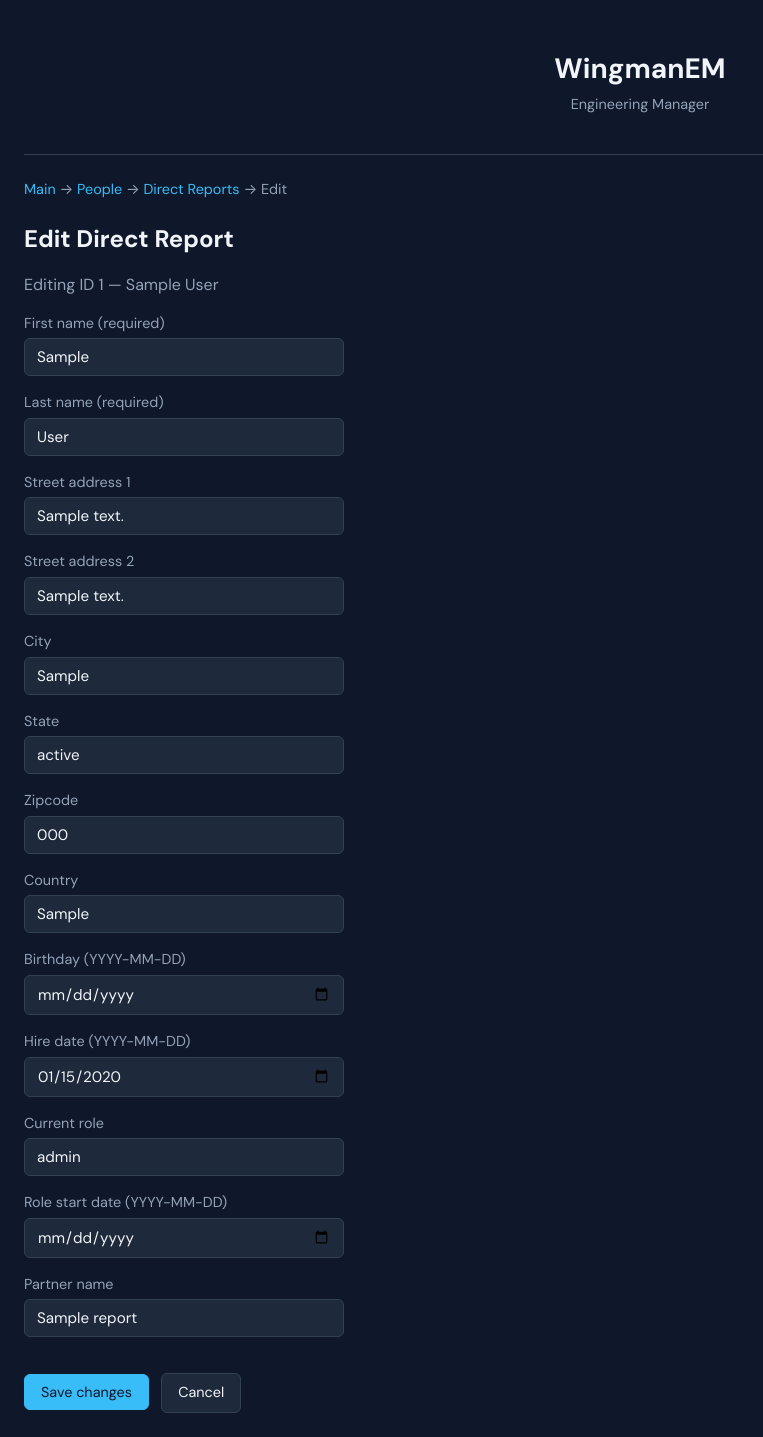
After one commit to bforsberg-uvu/WingmanEM, a Flask app: page /people/direct-reports/edit/1 in a window 1280 px wide. The commit adds this page. Shown: the whole page, without its empty margins (0-763 px from the left). Run offline with Flask 3, Linux system fonts and the light colour scheme; tables that the repository leaves empty hold one stand-in row (values such as "Sample post").

Commit message:
Direct report edit/delete flows and table action UI fixes
- Add GET/POST routes for edit and delete-with-confirm; templates for
  edit form and delete confirmation; cascade goals, 1:1, and comp data.
- Direct reports table: Edit/Delete links with flex layout; CSS fixes
  for nowrap, actions column width, and table-layout auto to avoid clipping.
- Update project_plan and related app module hooks as needed.

Made-with: Cursor

```diff
--- a/static/css/style.css
+++ b/static/css/style.css
@@ -215,6 +215,26 @@ a:hover {
   font-size: 0.8rem;
 }
 
+/* Row action buttons: Edit left, Delete right — nowrap so fixed-layout tables
+   cannot squeeze the column and stack buttons vertically */
+.table-actions {
+  display: inline-flex;
+  flex-direction: row;
+  flex-wrap: nowrap;
+  align-items: center;
+  gap: 0.5rem;
+  white-space: nowrap;
+}
+.table-wrap td.table-actions {
+  min-width: 12rem;
+  width: auto;
+  padding-right: 0.75rem;
+  box-sizing: border-box;
+}
+.table-actions .btn {
+  flex-shrink: 0;
+}
+
 /* Breadcrumb / back link */
 .breadcrumb {
   margin-bottom: 1rem;
@@ -228,17 +248,23 @@ a:hover {
 /* Tables — use full horizontal space; scroll only when content is wider than viewport */
 .table-wrap {
   overflow-x: auto;
+  overflow-y: visible;
   margin: 1rem 0;
   border-radius: 8px;
   border: 1px solid var(--border);
   -webkit-overflow-scrolling: touch;
+  /* Keeps the last column from looking clipped against the inner edge when scrolled flush right */
+  padding-inline: 2px;
+  box-sizing: border-box;
 }
 .table-wrap table {
   width: 100%;
   min-width: max-content;
   border-collapse: collapse;
   font-size: 0.9rem;
-  table-layout: fixed;
+  /* auto: respect cell min-widths so wide tables scroll instead of clipping
+     the last column (e.g. Edit/Delete on direct reports). */
+  table-layout: auto;
 }
 table {
   width: 100%;
--- /dev/null
+++ b/templates/direct_report_edit.html
@@ -0,0 +1,43 @@
+{% extends "base.html" %}
+{% block title %}Edit Direct Report — WingmanEM{% endblock %}
+
+{% block breadcrumb %}
+  <div class="breadcrumb"><a href="{{ url_for('index') }}">Main</a> → <a href="{{ url_for('people_menu') }}">People</a> → <a href="{{ url_for('direct_reports_list') }}">Direct Reports</a> → Edit</div>
+{% endblock %}
+
+{% block content %}
+  <h2 style="margin-bottom: 1rem;">Edit Direct Report</h2>
+  <p class="text-muted" style="margin-bottom: 1rem;">Editing ID {{ report.get('id') }} — {{ report.get('first_name', '') }} {{ report.get('last_name', '') }}</p>
+  <form method="post" action="{{ url_for('direct_report_edit', item_id=report.get('id')) }}">
+    <label>First name (required)</label>
+    <input type="text" name="first_name" required value="{{ report.get('first_name', '') }}">
+    <label>Last name (required)</label>
+    <input type="text" name="last_name" required value="{{ report.get('last_name', '') }}">
+    <label>Street address 1</label>
+    <input type="text" name="street_address_1" value="{{ report.get('street_address_1') or '' }}">
+    <label>Street address 2</label>
+    <input type="text" name="street_address_2" value="{{ report.get('street_address_2') or '' }}">
+    <label>City</label>
+    <input type="text" name="city" value="{{ report.get('city') or '' }}">
+    <label>State</label>
+    <input type="text" name="state" value="{{ report.get('state') or '' }}">
+    <label>Zipcode</label>
+    <input type="text" name="zipcode" value="{{ report.get('zipcode') or '' }}">
+    <label>Country</label>
+    <input type="text" name="country" value="{{ report.get('country') or '' }}">
+    <label>Birthday (YYYY-MM-DD)</label>
+    <input type="date" name="birthday" value="{{ report.get('birthday') or '' }}">
+    <label>Hire date (YYYY-MM-DD)</label>
+    <input type="date" name="hire_date" value="{{ report.get('hire_date') or '' }}">
+    <label>Current role</label>
+    <input type="text" name="current_role" value="{{ report.get('current_role') or '' }}">
+    <label>Role start date (YYYY-MM-DD)</label>
+    <input type="date" name="role_start_date" value="{{ report.get('role_start_date') or '' }}">
+    <label>Partner name</label>
+    <input type="text" name="partner_name" value="{{ report.get('partner_name') or '' }}">
+    <div class="form-actions">
+      <button type="submit" class="btn btn-primary">Save changes</button>
+      <a href="{{ url_for('direct_reports_list') }}" class="btn">Cancel</a>
+    </div>
+  </form>
+{% endblock %}
--- a/web_app.py
+++ b/web_app.py
@@ -106,22 +106,55 @@ def direct_report_add():
     return redirect(url_for("direct_reports_list"))
 
 
-@app.route("/people/direct-reports/delete", methods=["POST"])
-def direct_report_delete():
-    rid = request.form.get("id")
-    if rid:
-        try:
-            target_id = int(rid)
-            index = next(
-                (i for i, r in enumerate(app_module.direct_reports) if r.get("id") == target_id),
-                None,
-            )
-            if index is not None:
-                app_module._delete_goals_for_direct_report(target_id)
-                app_module.direct_reports.pop(index)
-                app_module._save_direct_reports()
-        except ValueError:
-            pass
+@app.route("/people/direct-reports/edit/<int:item_id>", methods=["GET", "POST"])
+def direct_report_edit(item_id):
+    """Edit an existing direct report (same fields as add)."""
+    report = next((r for r in app_module.direct_reports if r.get("id") == item_id), None)
+    if report is None:
+        return redirect(url_for("direct_reports_list"))
+    if request.method == "GET":
+        return render_template("direct_report_edit.html", report=report)
+    updated = {
+        "id": item_id,
+        "first_name": request.form.get("first_name", "").strip() or "Unknown",
+        "last_name": request.form.get("last_name", "").strip() or "Unknown",
+        "street_address_1": request.form.get("street_address_1", "").strip() or None,
+        "street_address_2": request.form.get("street_address_2", "").strip() or None,
+        "city": request.form.get("city", "").strip() or None,
+        "state": request.form.get("state", "").strip() or None,
+        "zipcode": request.form.get("zipcode", "").strip() or None,
+        "country": request.form.get("country", "").strip() or None,
+        "birthday": request.form.get("birthday", "").strip() or None,
+        "hire_date": request.form.get("hire_date", "").strip() or None,
+        "current_role": request.form.get("current_role", "").strip() or None,
+        "role_start_date": request.form.get("role_start_date", "").strip() or None,
+        "partner_name": request.form.get("partner_name", "").strip() or None,
+    }
+    updated = app_module._normalize_direct_report(updated)
+    idx = next(i for i, r in enumerate(app_module.direct_reports) if r.get("id") == item_id)
+    app_module.direct_reports[idx] = updated
+    app_module._save_direct_reports()
+    return redirect(url_for("direct_reports_list"))
+
+
+@app.route("/people/direct-reports/delete/<int:item_id>", methods=["GET", "POST"])
+def direct_report_delete(item_id):
+    """Confirm (GET) or perform (POST) deletion of a direct report."""
+    report = next((r for r in app_module.direct_reports if r.get("id") == item_id), None)
+    if report is None:
+        return redirect(url_for("direct_reports_list"))
+    if request.method == "GET":
+        return render_template("direct_report_delete_confirm.html", report=report, item_id=item_id)
+    index = next(
+        (i for i, r in enumerate(app_module.direct_reports) if r.get("id") == item_id),
+        None,
+    )
+    if index is not None:
+        app_module._delete_goals_for_direct_report(item_id)
+        app_module._db_purge_one_to_one_for_report(item_id)
+        app_module._db_delete_comp_data_for_direct_report(item_id)
+        app_module.direct_reports.pop(index)
+        app_module._save_direct_reports()
     return redirect(url_for("direct_reports_list"))
 
 
--- a/wingmanem/app.py
+++ b/wingmanem/app.py
@@ -658,6 +658,28 @@ def _db_delete_all_direct_report_comp_data() -> None:
     session = get_session()
     try:
         session.execute(delete(DirectReportCompDataORM))
+        session.commit()
+    except Exception:
+        session.rollback()
+        raise
+    finally:
+        session.close()
+
+
+def _db_delete_comp_data_for_direct_report(direct_report_id: int) -> None:
+    """Remove compensation statement rows for one direct report."""
+    if not _db_available:
+        return
+    from sqlalchemy import delete
+
+    from wingmanem.database import get_session
+    from wingmanem.orm_models import DirectReportCompDataORM
+
+    session = get_session()
+    try:
+        session.execute(
+            delete(DirectReportCompDataORM).where(DirectReportCompDataORM.direct_report_id == direct_report_id)
+        )
         session.commit()
     except Exception:
         session.rollback()
```
Also changed, not shown: project_plan.md (+5 -0 lines), templates/direct_report_delete_confirm.html (added, +21 -0 lines), templates/direct_reports.html (+3 -5 lines).
